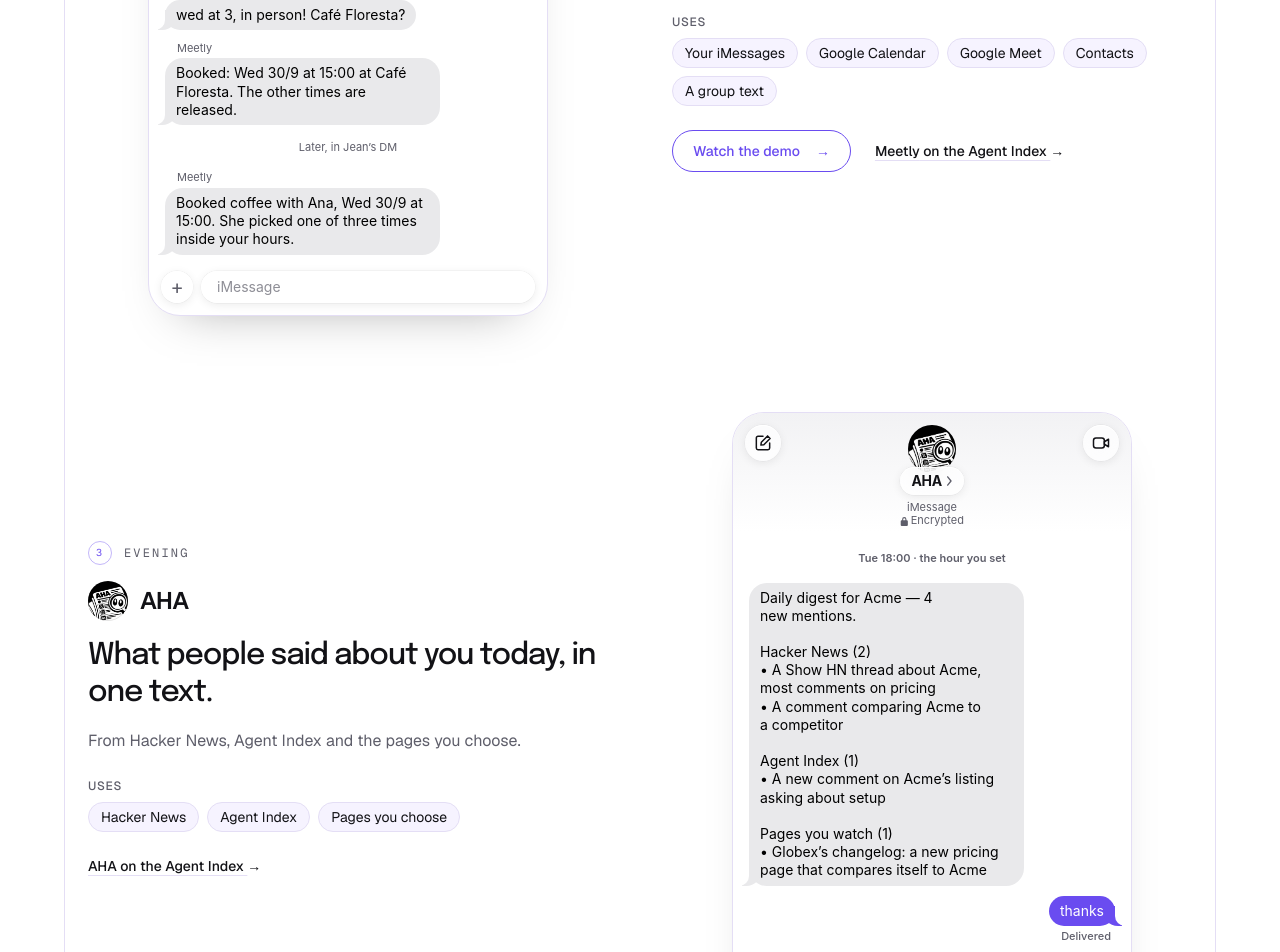
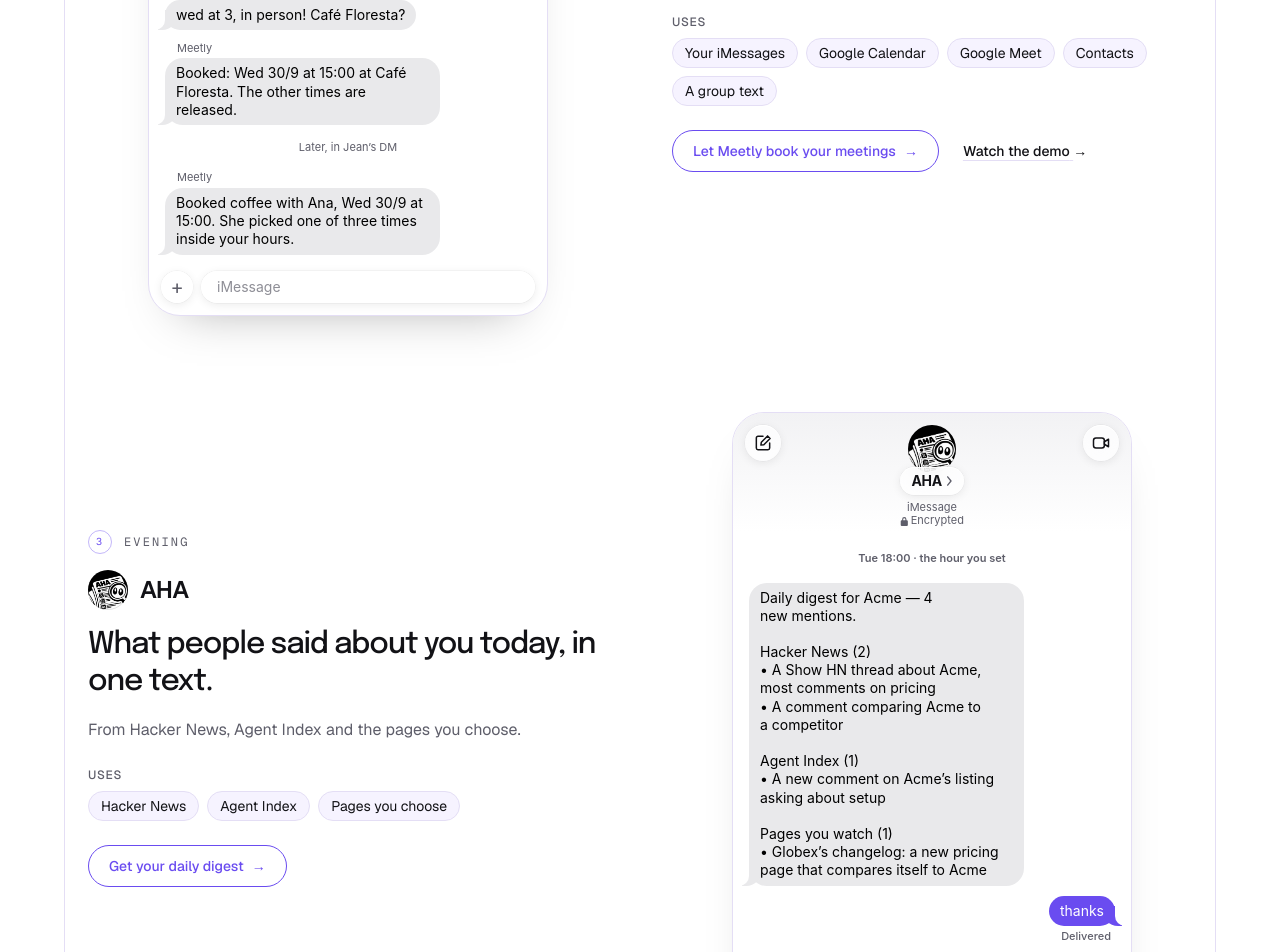
Before and after one commit to jeanjacintho/maho-agents-site, a Next.js app: page / in a window 1280 px wide. Shown: the part 3500-4452 px from the top of the page. Built offline with nearby package versions, Linux system fonts and the light colour scheme; no server answers.

Commit message:
End each agent block with its outcome CTA instead of an Agent Index link
'Get your morning paper' as the button, 'Watch the demo' as the secondary
link.

```diff
--- a/src/app/page.tsx
+++ b/src/app/page.tsx
@@ -138,6 +138,14 @@
 // Outlined, so the hero keeps the page's only filled action.
 const outlineButton =
   "group inline-flex items-center justify-center gap-2 rounded-full border border-accent px-5 py-2.5 text-sm font-medium text-accent transition-[background-color,color,scale] duration-150 ease-out hover:bg-accent hover:text-accent-ink active:scale-[0.96]";
+
+// Each agent's call to action names what you get; the link goes to its
+// Agent Index page, where setup lives.
+const tryCta: Record<Agent["id"], string> = {
+  thefoundertimes: "Get your morning paper",
+  meetly: "Let Meetly book your meetings",
+  aha: "Get your daily digest",
+};
 
 function IndexButton({ a, children }: { a: Agent; children: React.ReactNode }) {
   return (
@@ -407,17 +415,15 @@
                   </ul>
                 </div>
                 <div className="mt-6 flex flex-wrap items-center gap-x-6 gap-y-3">
+                  <IndexButton a={m.a}>{tryCta[m.a.id]}</IndexButton>
                   {m.demo && (
-                    <a href={m.demo} className={outlineButton}>
+                    <a
+                      href={m.demo}
+                      className="group inline-block text-sm font-medium underline decoration-line underline-offset-4 hover:decoration-foreground"
+                    >
                       Watch the demo<span className="sr-only">: {m.a.name}</span> <Arrow />
                     </a>
                   )}
-                  <a
-                    href={m.a.index}
-                    className="group inline-block text-sm font-medium underline decoration-line underline-offset-4 hover:decoration-foreground"
-                  >
-                    {m.a.name} on the Agent Index <Arrow />
-                  </a>
                 </div>
               </div>
               <div className={`mx-auto w-full max-w-[25rem] ${i % 2 ? "lg:order-1" : ""}`}>
@@ -736,12 +742,6 @@
 
 /* 8. Try them */
 
-const tryCta: Record<Agent["id"], string> = {
-  thefoundertimes: "Get your morning paper",
-  meetly: "Let Meetly book your meetings",
-  aha: "Get your daily digest",
-};
-
 function TryThem() {
   return (
     <section id="try" className="pt-12 pb-20 sm:pt-14 sm:pb-28">
```
Also changed, not shown: 1 other file (tests, documents, lock files or other folders).
